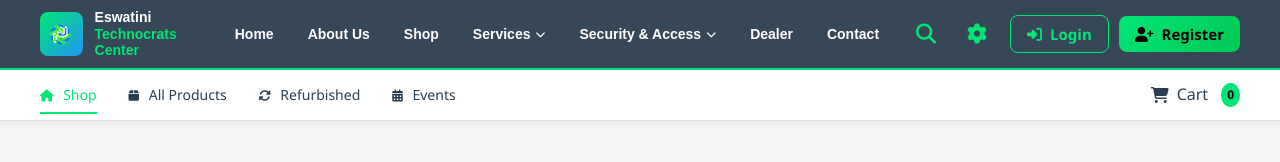
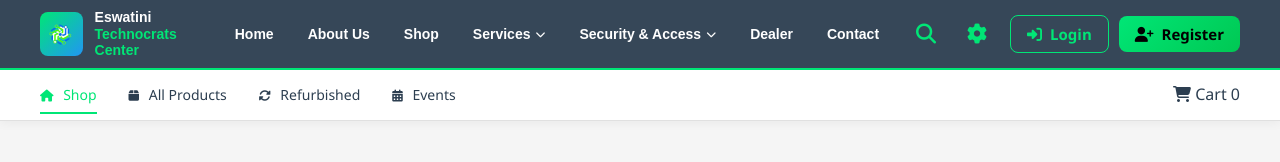
Before and after one commit to matimba1570/online-store, a plain HTML site: page shop.html in a window 1280 px wide. Shown: the top 162 px of the page. Drawn offline with Linux system fonts and the light colour scheme.

Commit message:
fix cart

```diff
--- a/shop.html
+++ b/shop.html
@@ -219,33 +219,6 @@
             font-size: 12px;
         }
 
-        .cart-icon {
-            position: relative;
-            cursor: pointer;
-        }
-
-        .cart-icon a {
-            text-decoration: none;
-            color: var(--dark);
-            font-weight: 500;
-            display: flex;
-            align-items: center;
-            gap: 8px;
-        }
-
-        .cart-icon a:hover {
-            color: var(--green);
-        }
-
-        .cart-count-badge {
-            background: var(--green);
-            color: var(--black);
-            border-radius: 50%;
-            padding: 2px 6px;
-            font-size: 12px;
-            font-weight: bold;
-            margin-left: 5px;
-        }
 
         /* ========== MAIN CONTENT ========== */
         .main-content {
```
